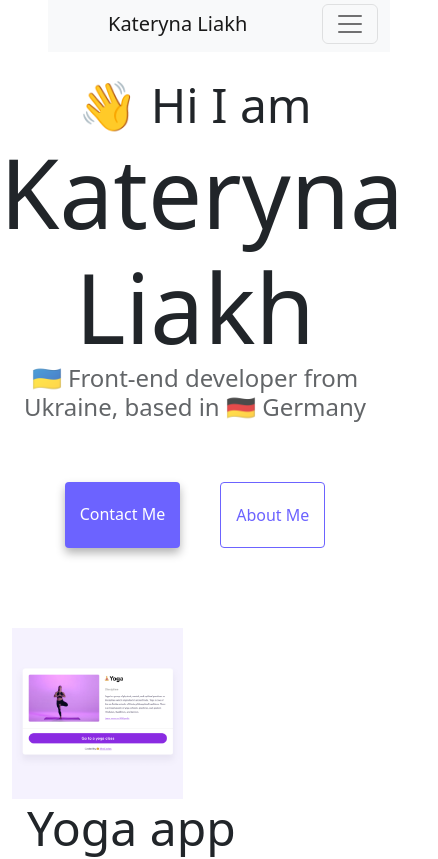
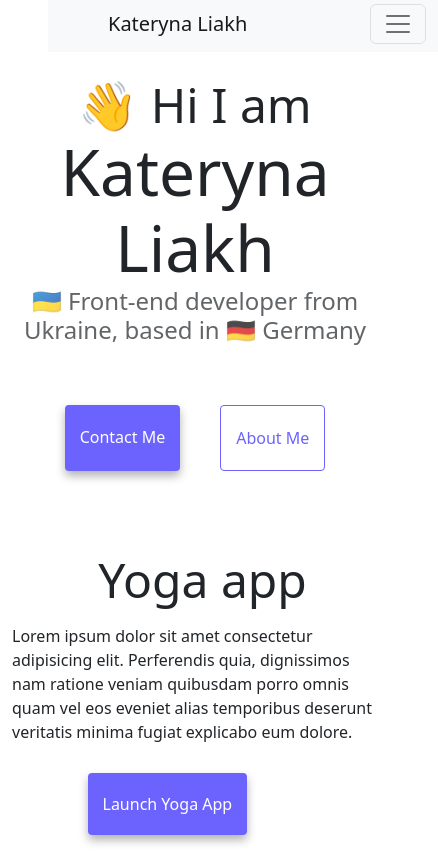
Before and after one commit to KatrinLiakh/Responsive-website, a website: page index.html in a window 390 px wide. Shown: the top 859 px of the page, 438 px wide, since content can reach past the window. Drawn offline with nearby package versions, Linux system fonts and the light colour scheme.

Commit message:
Responsive features added

```diff
--- a/index.html
+++ b/index.html
@@ -54,7 +54,7 @@
         </div>
       </div>
     </nav>
-    <h2>👋 Hi I am</h2>
+    <h2 class="greeting">👋 Hi I am</h2>
     <h3>Kateryna Liakh</h3>
     <h1>🇺🇦 Front-end developer from Ukraine, based in 🇩🇪 Germany</h1>
     <div class="navigation-links">
@@ -63,8 +63,8 @@
     </div>
     <div class="container">
       <div class="row flex">
-        <div class="col-6">
-          <img src="images/yoga.png" class="img-fluid" alt="women keeping a yoga balance"/>
+        <div class="col-sm-6">
+          <img src="images/yoga.png" class="img-fluid d-sm-block d-none" alt="women keeping a yoga balance"/>
         </div>
         <div class="col-sm-6">
           <h2 class="app-title mb-3">Yoga app</h2>
@@ -74,7 +74,7 @@
             eos eveniet alias temporibus deserunt veritatis minima fugiat
             explicabo eum dolore.
           </p>
-          <div class="mt-5 mb-5">
+          <div class="div-link mt-5 mb-5">
             <a href="about.html" class="button-link" title="Everyday wellness being">Launch Yoga App</a>
           </div>
         </div>
@@ -87,16 +87,16 @@
             eos eveniet alias temporibus deserunt veritatis minima fugiat
             explicabo eum dolore.
           </p>
-          <div class="mt-5 mb-5">
+          <div class="div-link mt-5 mb-5">
             <a href="about.html" class="button-link" title="Be prepared for all the changes!">Launch Weather App</a>
           </div>
         </div>
         <div class="col-sm-6">
-          <img src="images/weather.png" class="img-fluid" alt="weather app screenshort"/>
+          <img src="images/weather.png" class="img-fluid d-sm-block d-none" alt="weather app screenshort"/>
         </div>
 
         <div class="col-sm-6">
-          <img src="images/yogurt.png" class="img-fluid" alt="yummy yougurt photo"/>
+          <img src="images/yogurt.png" class="img-fluid d-sm-block d-none" alt="yummy yougurt photo"/>
         </div>
         <div class="col-sm-6">
           <br />
@@ -108,7 +108,7 @@
             eveniet alias temporibus deserunt veritatis minima fugiat explicabo
             eum dolore.
           </p>
-          <div class="mt-5">
+          <div class="div-link mt-5">
             <a href="about.html" class="button-link" title="Healthy life balance">Launch Yogurt App</a>
           </div>
         </div>
--- a/style.css
+++ b/style.css
@@ -107,3 +107,38 @@ h1 {
   text-align: left;
   padding-left: 15px;
 }
+
+@media(max-width:992px){
+
+  .app-title{
+    text-align: center;
+  }
+.div-link{
+
+  display: block;
+  margin: 0 auto;
+  width: 215px;}
+
+.greeting {
+font-size: 32x;
+}
+
+h3 {
+  font-size: 64px;
+  }
+  h1{
+    display: flex;
+    padding: 0px 10px;
+  }
+}
+@media(max-width: 992px) {
+  .col-sm-6 {
+    width: 100%;
+  }
+}
+@media screen and (max-width: 600px) {
+ nav  {
+    float: none;
+    width: 100%;
+  }
+}
```
